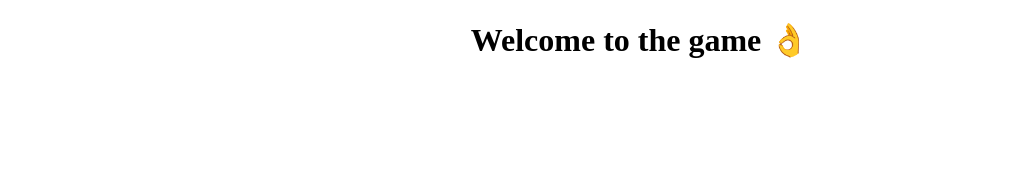
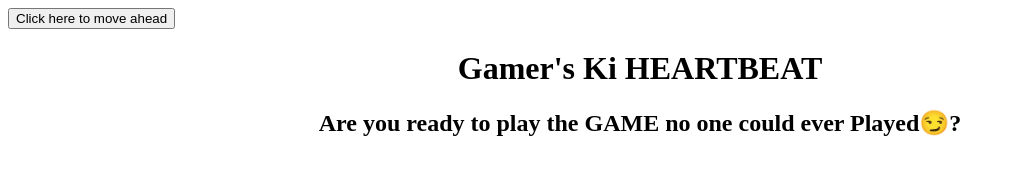
Before and after one commit to SC-ECE/DevWrap_EC109A, a plain HTML site: page MyGame/index.html in a window 1280 px wide. Shown: the whole page, without its empty margins (0-1015 px from the left). Drawn offline with Linux system fonts and the light colour scheme.

Commit message:
a button added

```diff
--- a/MyGame/index.html
+++ b/MyGame/index.html
@@ -8,18 +8,34 @@
     <link rel="stylesheet" href="style.css">
 </head>
 
-<body>
+<body><!DOCTYPE html>
+    <html lang="en">
+    <head>
+    <meta charset="UTF-8">
+    <meta name="viewport" content="width=device-width, initial-scale=1.0">
+    <title>Button Example</title>
+    </head>
+    <body>
+
+    <!-- Button element -->
+    <button>Click here to move ahead</button>
+
+    </body>
+    </html>
+
     <html>
 
     <head>
-        <title>Monu </title>
+        <title>Gamer's Place</title>
     </head>
 
     <body>
-        <h1 class="center">Welcome to the game 👌</h1>
-
+        <h1 class="center">Gamer's Ki HEARTBEAT</h1>
+<h2 class="center">Are you ready to play the GAME no one could ever Played😏?</h2>
     </body>
 
+    </html>
+    </body>
     </html>
 </body>
 
```
